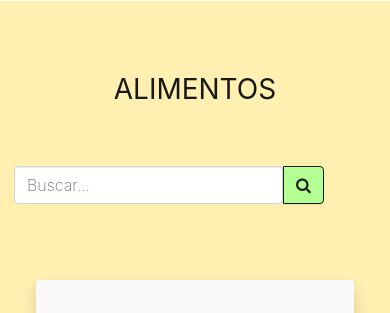
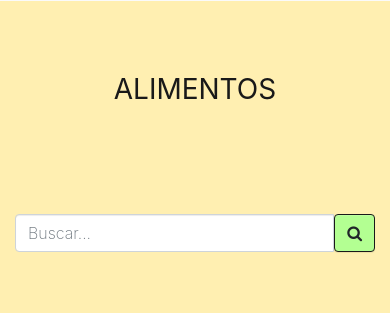
Before and after one commit to Rafael-bot/-Food, a Django app: page / in a window 390 px wide. Shown: the part 807-1120 px from the top of the page. Run offline with Django 3.2, Linux system fonts and the light colour scheme; a user stored in the database is signed in; data comes from the database, SQL or seed files in the repository; some libraries are stand-ins or nearby versions.

Commit message:
Arreglo el resposinve del buscador de alimentos.

```diff
--- a/Project/moreFood/templates/Index.html
+++ b/Project/moreFood/templates/Index.html
@@ -84,17 +84,19 @@
 <div class="bg-primary py-0" style="">
     <div class="container">
         <!--Contenedor donde se va a guardar el buscador de alimentos-->
-        <div class="w-100">
-            <div class="md-6 justify-content-right">
+        <div class="row">
+            <!--Contenedor para rellenar huecos-->
+            <div class="col-md-6 py-3">
+            </div>
+            <!--Contenedor para el formulario-->
+            <div class="col-md-6">
                 <!--el formulario utilizara el metodo GET-->
                 <form class="form-inline py-3 " method="GET" action="#alimentos">
-                    <div class="input-group ml-auto ">
-                        <div class="input-group-append justify-content-right">
-                            <input type="text" class="form-control" id="inlineFormInputGroup" placeholder="Buscar..."
-                                   name="buscarAlimentos" value="{{request.GET.buscarAlimentos}}">
-                            <button class="btn btn-secondary border border-dark" type="submit"><i
-                                    class="fa fa-search"></i></button>
-                        </div>
+                    <div class="input-group ml-auto">
+                        <input type="text" class="form-control" id="inlineFormInputGroup" placeholder="Buscar..."
+                               name="buscarAlimentos" value="{{request.GET.buscarAlimentos}}">
+                        <button class="btn btn-secondary border border-dark" type="submit"><i
+                                class="fa fa-search"></i></button>
                     </div>
                 </form>
             </div>
```
